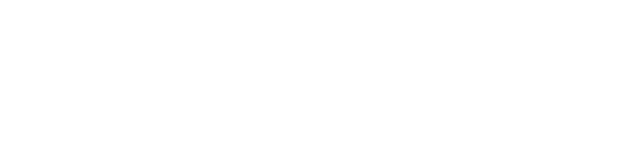
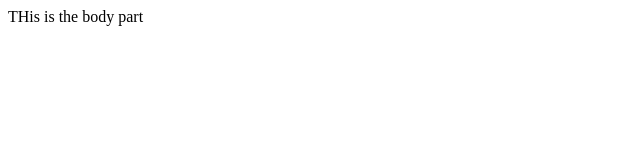
Before and after one commit to ssandamali/sshRemoteRepo, a plain HTML site: page index.html in a window 1280 px wide. Shown: the whole page, without its empty margins (0-640 px from the left). Drawn offline with Linux system fonts and the light colour scheme.

Commit message:
added body text to display

```diff
--- a/index.html
+++ b/index.html
@@ -1,4 +1,4 @@
 <HTML>
     <head></head>
-    <body></body>
+    <body>THis is the body part</body>
 </HTML>
```
